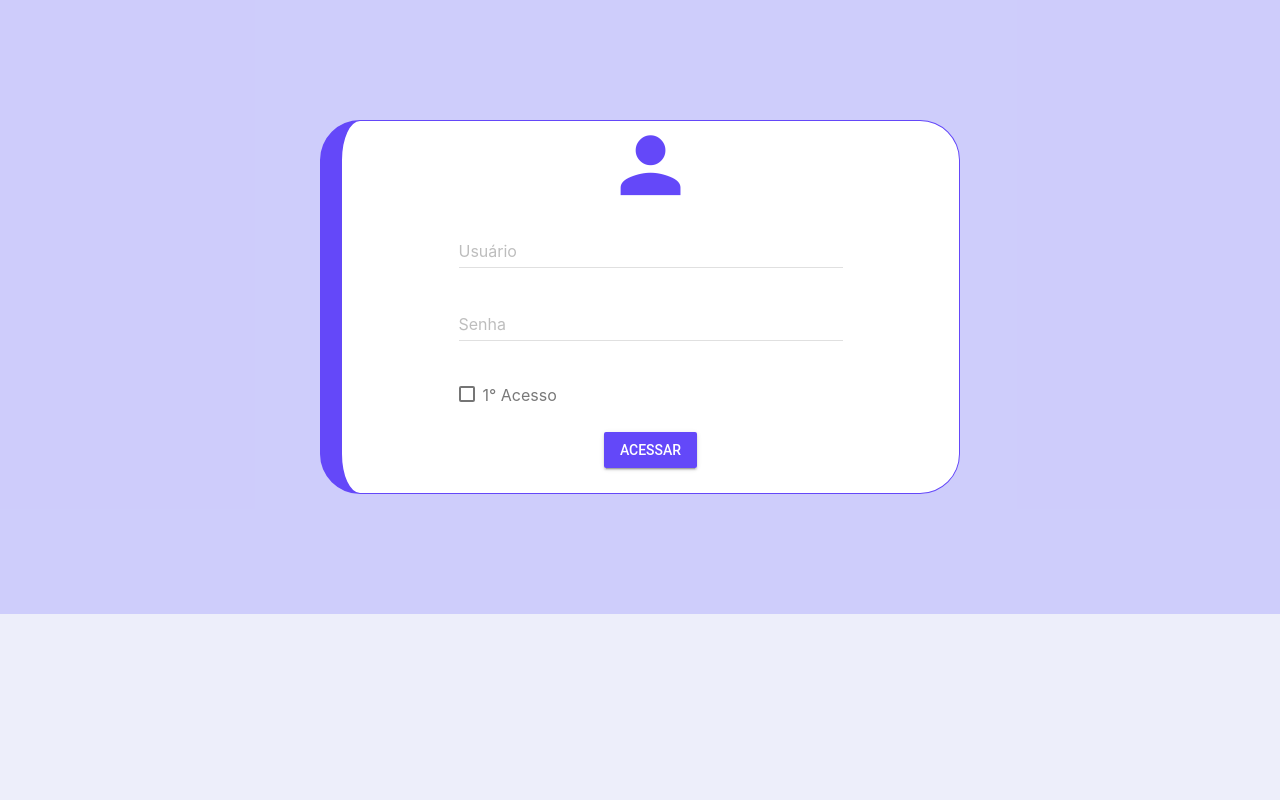
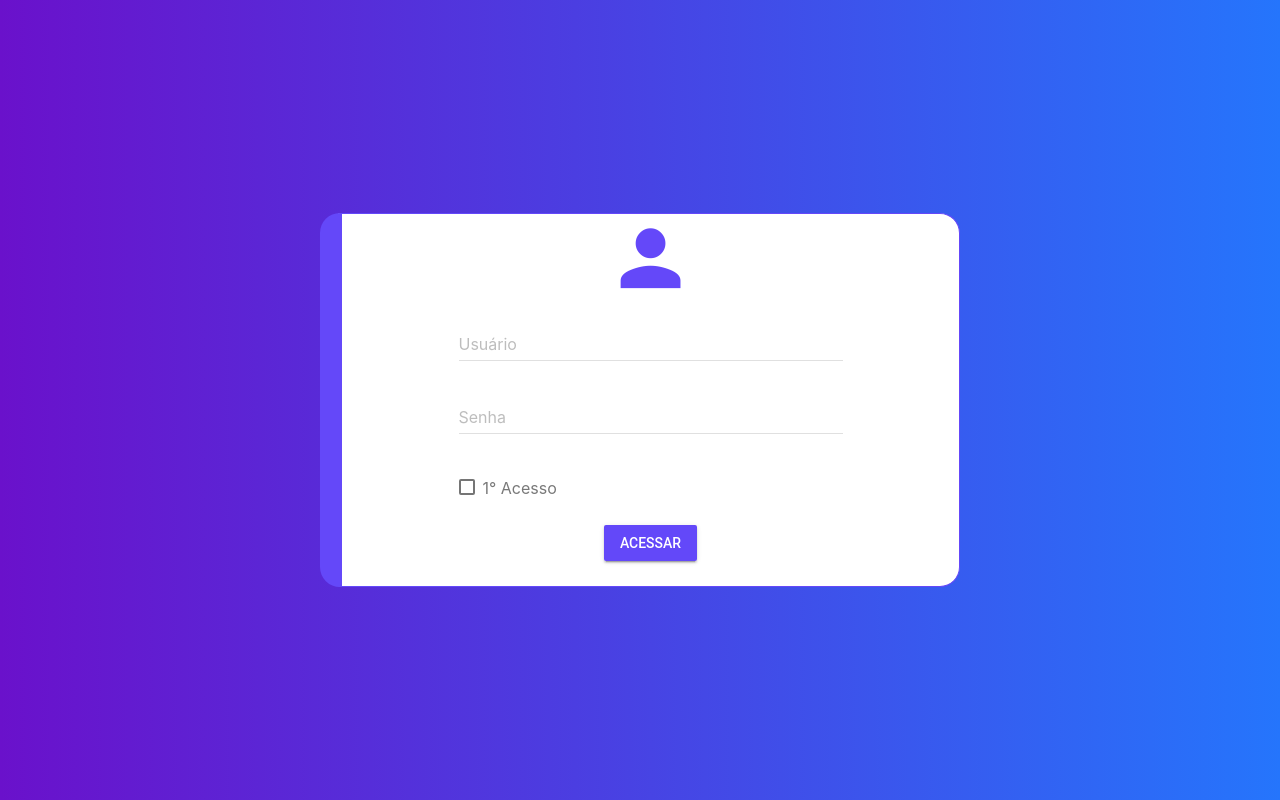
Before and after one commit to alexandrereceber/SIDA, a PHP site: page /sistemaonline/Login/login.php in a window 1280 px wide. Run offline with PHP 8.4, Linux system fonts and the light colour scheme.

Commit message:
Auterações na tela de login

```diff
--- a/Login/TL.css
+++ b/Login/TL.css
@@ -1,30 +1,58 @@
 body{
     overflow: hidden;
     background-color: #9298e429;
-    display: table;
 }
 .Caixa_Fundo{
-    background-color: #1000ff24;
+    background: -webkit-linear-gradient(left, #6a11cb, #2575fc);
     width: 100vw;
-    height: 48vw;
-    display: table-cell;
+    height: 100vh;
+    display: flex;
     text-align: -webkit-center;
-    vertical-align: middle;
+    margin: auto;
 }
 
+@media only screen and (max-width: 1540px) {
+    .Caixa_Flutuante{
+        background: #ffffff;
+        border: solid 1px;
+        border-color: #6448f9;
+        width: 50vw;
+        display: inline-block;
+        border-radius: 20px;
+        border-left-width: 22px;
+        border-left-color: #6448f9;
+        margin: auto;
+    }
 
+    .LoginUser{
+        font-size: 7vw;
+        color: #2802f7b8;
+     }
+}
+
+@media only screen and (max-width: 640px) {
     .Caixa_Flutuante{
         background-color: #ffffff;
         border: solid 1px;
         border-color: #6448f9;
-    width: 50vw;
-    height: 26vw;
-    display: table-cell;
-    vertical-align: middle;
-    border-radius: 40px;
+        width: 100vw;
+        display: inline-block;
+        border-radius: 20px;
         border-left-width: 22px;
         border-left-color: #6448f9;
+        margin: auto;
     }
+    .LoginUser{
+        font-size: 20vw;
+        color: #2802f7b8;
+     }
+
+     .Usuario, .Senha{
+         width: 60vw !important;
+     }
+}
+
+
 
 .Caixa_User_Pass{
 }
--- a/Login/login.php
+++ b/Login/login.php
@@ -22,7 +22,7 @@ and open the template in the editor.
         <link rel="stylesheet" href="https://code.getmdl.io/1.3.0/material.indigo-pink.min.css" >
         <link   rel="stylesheet" href="https://maxcdn.bootstrapcdn.com/bootstrap/4.1.3/css/bootstrap.min.css">
 
-        <link rel="stylesheet" href="./Login/TL.css?yy5">
+        <link rel="stylesheet" href="./Login/TL.css?<?php echo time();?>">
 
         <script defer src="https://code.getmdl.io/1.3.0/material.min.js" ></script>
         <script src="https://ajax.googleapis.com/ajax/libs/jquery/3.3.1/jquery.min.js" defer></script>
@@ -36,21 +36,21 @@ and open the template in the editor.
     </head>
     <body>
 
-    <center><div class="Caixa_Fundo">
+    <div class="Caixa_Fundo container-fluid">
         <div class="Caixa_Flutuante">
             <form action="#" onsubmit="EnviarDados(this)">
                 <div class="Caixa_User_Pass">
                     <div class="Linha_Titulo">
-                           <i class="material-icons" style="font-size: 7vw;color: #2802f7b8;">person</i>
+                       <i class="material-icons LoginUser">person</i>
                     </div>
                     <div class="Linha_Username">
-                            <div class="mdl-textfield mdl-js-textfield mdl-textfield--floating-label">
+                        <div class="mdl-textfield mdl-js-textfield mdl-textfield--floating-label Usuario">
                             <input class="mdl-textfield__input" type="text" id="user" name="username" >
                           <label class="mdl-textfield__label" for="Username" >Usuário</label>
                         </div>
                     </div>
                     <div class="Linha_Password">
-                            <div class="mdl-textfield mdl-js-textfield mdl-textfield--floating-label">
+                        <div class="mdl-textfield mdl-js-textfield mdl-textfield--floating-label Senha">
                             <input class="mdl-textfield__input" type="password" id="sample3" name="password" >
                           <label class="mdl-textfield__label" for="Password" >Senha</label>
                         </div>
@@ -79,7 +79,7 @@ and open the template in the editor.
                 </div>
             </form>
         </div>
-        </div></center>
+    </div>
 
 
         <dialog class="mdl-dialog">
```
Also changed, not shown: Login/login.png (deleted). Lines whose indentation alone changed are shown as unchanged.
